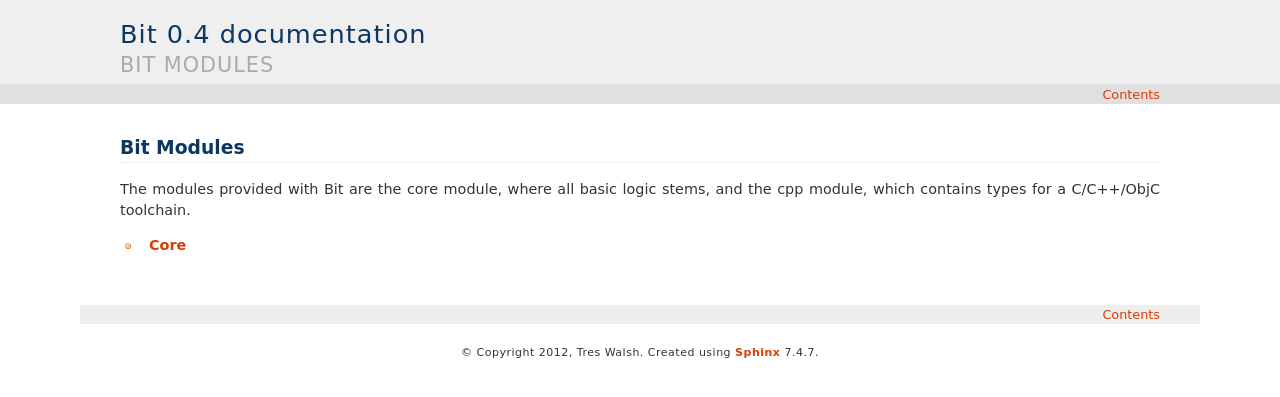
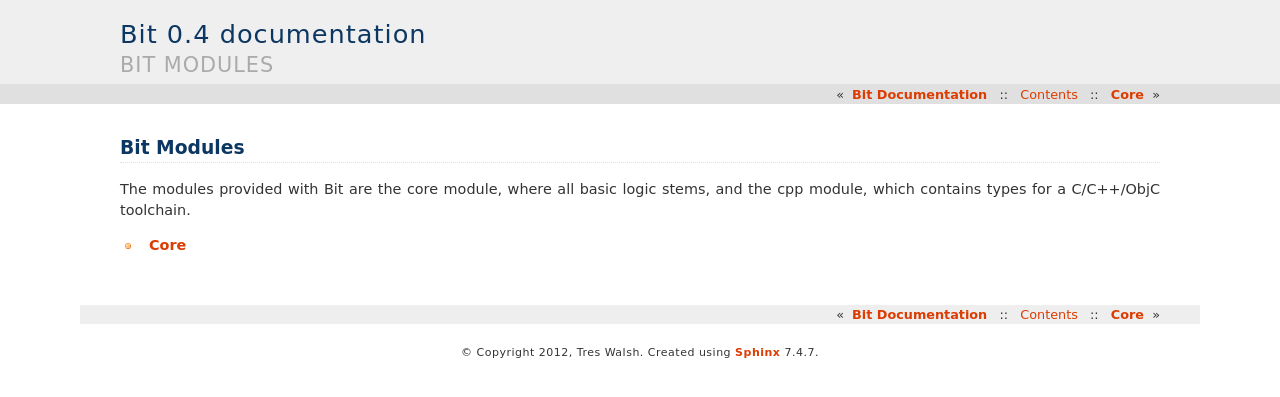
Before and after one commit to slurps-mad-rips/bit, a Sphinx documentation site: the page built from docs/modules/index.rst, in a window 1280 px wide. Shown: the top 397 px of the page. Built offline with Sphinx 7.4.7, drawn with Linux system fonts in a browser that asks for light colours; pages that are not in the unit, such as notebooks, are missing from menus.

Commit message:
Fixed tthe current documentation not showing up properly.

```diff
--- a/docs/index.rst
+++ b/docs/index.rst
@@ -20,7 +20,7 @@
    Tutorial <tutorial/index>
    How To <howto/index>
    Design <design/index>
-   Modules <Modules/index>
+   Modules <modules/index>
 
 Indices and Tables
 ==================
```
